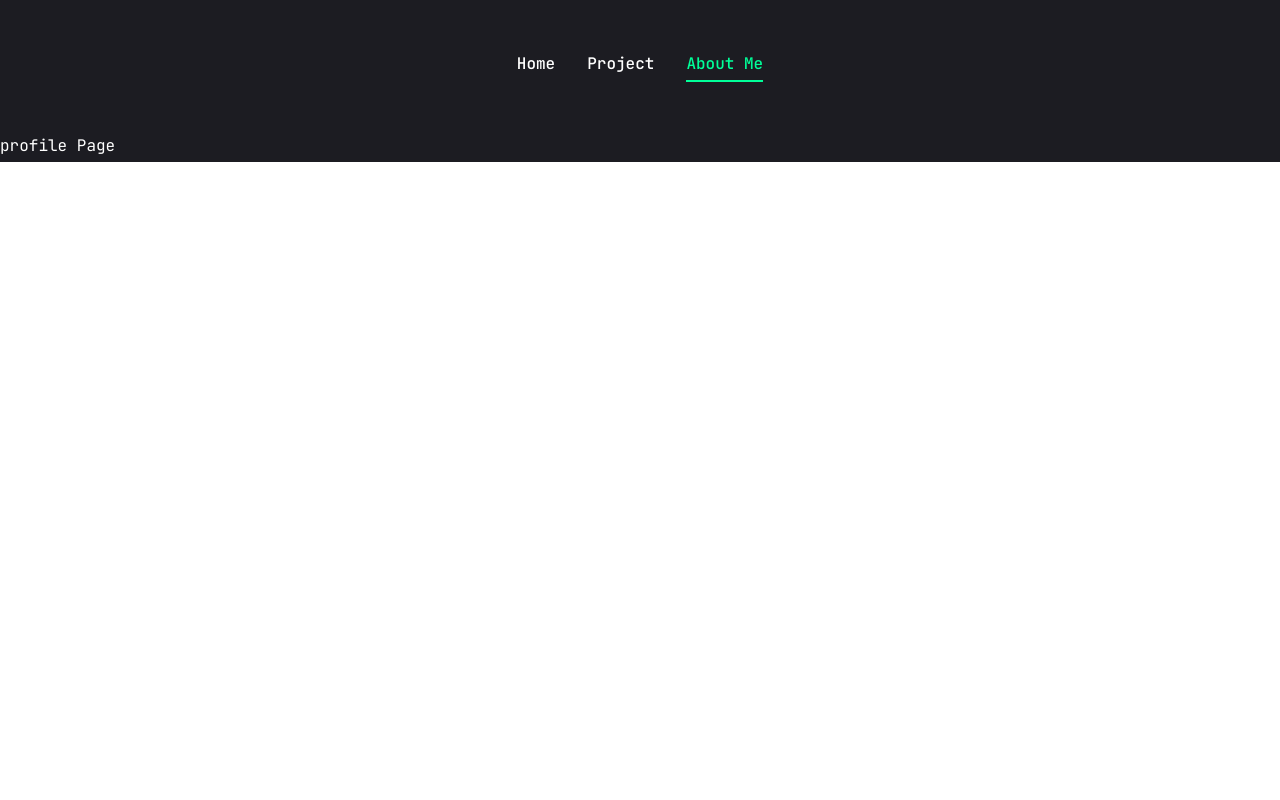
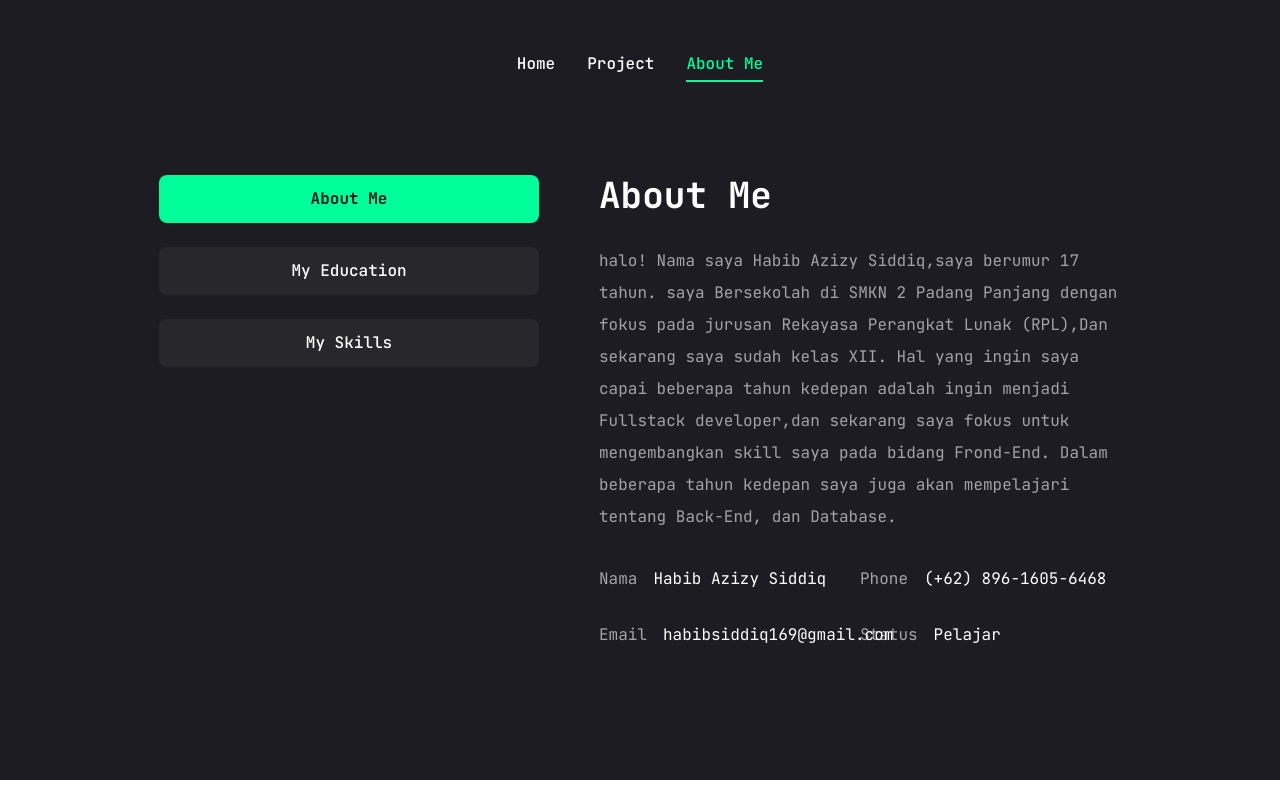
Before and after one commit to hbibazzysddq/habib-portofolio, a Next.js app: page /profile in a window 1280 px wide. Built offline with nearby package versions, Linux system fonts and the light colour scheme.

Commit message:
Menyelesaikan About Me

```diff
--- a/app/profile/page.tsx
+++ b/app/profile/page.tsx
@@ -1,11 +1,187 @@
-import React from 'react'
+"use client";
+
+import { Description } from "@radix-ui/react-dialog";
+import { info } from "console";
+import { title } from "process";
+import {FaHtml5, FaCss3 , FaPhp , FaLaravel, FaJs} from "react-icons/fa"
+import {SiTailwindcss, SiNextdotjs} from "react-icons/si";
+
+
+const about = {
+  title:"About Me",
+  description: "halo! Nama saya Habib Azizy Siddiq,saya berumur 17 tahun. saya Bersekolah di SMKN 2 Padang Panjang dengan fokus pada jurusan Rekayasa Perangkat Lunak (RPL),Dan sekarang saya sudah kelas XII. Hal yang ingin saya capai beberapa tahun kedepan adalah ingin menjadi Fullstack developer,dan sekarang saya fokus untuk mengembangkan skill saya pada bidang Frond-End. Dalam beberapa tahun kedepan saya juga akan mempelajari tentang Back-End, dan Database." ,
+  items: [
+    {
+      fieldName: "Nama",
+      fieldValue:"Habib Azizy Siddiq"
+    },
+    {
+      fieldName: "Phone",
+      fieldValue:"(+62) 896-1605-6468"
+    },
+    {
+      fieldName: "Email",
+      fieldValue:"habibsiddiq169@gmail.com"
+    },
+    {
+      fieldName: "Status",
+      fieldValue:"Pelajar"
+    }
+  ]
+};
+
+
+const pendidikan = {
+  title:"My Education ",
+  description: "Pendidikan yang telah saya jalani pada saat ini." ,
+  items:[
+    {
+      sekolah: "SDN 13 Balai-Balai",
+      tahun: "2013 - 2019"
+    },
+    {
+        sekolah: "SMPN 6 Padang Panjang",
+        tahun: "2019 - 2022"
+    },
+    {
+      sekolah: "SMKN 2 Padang Panjang",
+      tahun:"2022 - 2025"
+    },
+  ],
+};
+
+const skills = {
+  title:"My Skill",
+  description:"Beberapa Bahasa Pemograman dan Framework yang telah saya pelajari.",
+  skillist:[
+    {
+      icon: <FaHtml5/>,
+      name: "html 5"
+    },
+    {
+      icon: <FaCss3/>,
+      name: "css3"
+    },
+    {
+      icon: <FaJs/>,
+      name:"javascript"
+    },
+    {
+      icon: <FaPhp/>,
+      name:"php"
+    },
+    {
+      icon: <FaLaravel/>,
+      name:"laravel"
+    },
+    {
+      icon: <SiNextdotjs/>,
+      name:"next.js"
+    },
+    {
+      icon: <SiTailwindcss/>,
+      name:"tailwind.css"
+    },
+  ]
+};
+
+import { Tabs, TabsContent, TabsList, TabsTrigger } from "@radix-ui/react-tabs";
+
+import { Tooltip, TooltipContent, TooltipProvider, TooltipTrigger } from "@radix-ui/react-tooltip";
+
+import { ScrollArea } from "@radix-ui/react-scroll-area";
+
+import { motion } from "framer-motion";
 
 const profile = () => {
   return (
-    <div>
-      profile Page
+  <motion.div initial={{ opacity:0}} animate={{
+    opacity:1,
+    transition: {
+      delay:2.4,
+      duration:0.4,
+      ease:"easeIn"
+    }
+  }}
+  className="min-h-[81.2vh] flex items-center justify-center py-10 xl:py-0 xl:px-36">
+    <div className="container mx-auto">
+      <Tabs defaultValue="about"
+      className="flex flex-col xl:flex-row gap-[60px]">
+        <TabsList className="flex flex-col w-full max-w-[380px] mx-auto xl:mx-0 gap-6">
+          <TabsTrigger value="about" className="inline-flex  items-center w-full bg-[#27272c] justify-center whitespace-nowrap text-white rounded-lg p-3 text-base font-medium ring-offset-white transition-all disabled:pointer-events-none disabled:opacity-50 data-[state=active]:bg-accent data-[state=active]:text-primary data-[state=active]:font-bold data-[state=active]:shadow-sm">About Me</TabsTrigger>
+          <TabsTrigger value="education" className="inline-flex  items-center w-full bg-[#27272c] justify-center whitespace-nowrap text-white rounded-lg p-3 text-base font-medium ring-offset-white transition-all disabled:pointer-events-none disabled:opacity-50 data-[state=active]:bg-accent data-[state=active]:text-primary data-[state=active]:font-bold data-[state=active]:shadow-sm">My Education</TabsTrigger>
+          <TabsTrigger value="skills" className="inline-flex  items-center w-full bg-[#27272c] justify-center whitespace-nowrap text-white rounded-lg p-3 text-base font-medium ring-offset-white transition-all disabled:pointer-events-none disabled:opacity-50 data-[state=active]:bg-accent data-[state=active]:text-primary data-[state=active]:font-bold data-[state=active]:shadow-sm">My Skills</TabsTrigger>
+        </TabsList>
+        <div className="min-h-[70vh] w-full">
+          <TabsContent value="about" className="w-full">
+            <div className="flex flex-col gap-[30px] text-center xl:text-left">
+              <h3 className="text-4xl font-bold">{about.title}</h3>
+              <p className="max-w-[600px] text-white/60 mx-auto xl:mx-0">{about.description}
+              </p>
+              <ScrollArea className="h-full">
+                <ul className="grid grid-cols-1 lg:grid-cols-2 gap-y-6 max-w-[620px] mx-auto xl:mx-0">
+                {about.items.map((item, index) => (
+                  <li key={index}
+                  className="flex items-center justify-center xl:justify-start gap-4">
+                    <span className="text-white/60">{item.fieldName}</span>
+                    <p className="text-base">{item.fieldValue}</p>
+                  </li>
+                ))}
+
+
+                </ul>
+              </ScrollArea>
+            </div>
+          </TabsContent>
+          <TabsContent value="education" className="w-full ">
+            <div className="flex flex-col gap-[30px] text-center xl:text-left">
+                <h3 className="text-4xl font-bold">
+                  {pendidikan.title}
+                </h3>
+                <p className="max-w-[600px] text-white/60 mx-auto xl:mx-0">{pendidikan.description}</p>
+                <ScrollArea className="h-[400px] ">
+                  <ul className="grid grid-cols-1 lg:grid-cols-2 gap-[30px]">
+                    {pendidikan.items.map((item, index)=> (
+                      <li key={index}
+                      className="bg-[#232329] h-[184px] py-6 px-10 rounded-xl flex flex-col justify-center items-center lg:items-start gap-1" >
+                        <span className="text-accent">{item.tahun}</span>
+                        <h3 className="text-xl max-w-[260px] min-h-[60px] text-center lg:text-left">{item.sekolah}</h3>
+                      </li>
+                    ))}
+
+                  </ul>
+                </ScrollArea>
+            </div>
+          </TabsContent>
+          <TabsContent value="skills" className="w-full">
+            <div className="flex flex-col gap-[30px]">
+              <h3 className="text-4xl font-bold">{skills.title}</h3>
+              <p className="max-w-[600px] text-white/60">{skills.description}</p>
+            </div>
+            <ul className="grid grid-cols-2 lg:grid-cols-3 md:grid-cols-4 gap-4 xl:gap-[30px]">
+              {skills.skillist.map((skill, index)=>{
+                return(
+                <li key={index}>
+                  <TooltipProvider delayDuration={100}>
+                    <Tooltip>
+                      <TooltipTrigger className="w-full h-[150px] bg-[#232329] rounded-xl flex justify-center items-center group">
+                        <div className="text-6xl group-hover:text-accent transition-all duration-300">{skill.icon}</div>
+                      </TooltipTrigger>
+                      <TooltipTrigger className="">
+                        <div className="capitalize">{skill.name}</div>
+                      </TooltipTrigger>
+                    </Tooltip>
+                  </TooltipProvider>
+                </li>
+                )
+              })}
+            </ul>
+          </TabsContent>
+        </div>
+      </Tabs>
     </div>
-  )
-}
+  </motion.div>
+  );
+};
 
 export default profile
--- a/app/projek/page.tsx
+++ b/app/projek/page.tsx
@@ -9,6 +9,7 @@ import { Tooltip, TooltipContent, TooltipProvider, TooltipTrigger } from "@radix
 import Link from "next/link";
 import Image from "next/image";
 import { Swiper as SwiperType } from "swiper";  // Import Swiper type
+import WorkSliderBtns from "@/components/WorkSliderBtns";
 
 // Projects array
 const projects = [
@@ -38,7 +39,7 @@ const projects = [
       { name: "Php" },
       { name: "Laravel" },
     ],
-    image: '/todolist.png', // Ganti dengan path gambar yang benar
+    image: '/', // Ganti dengan path gambar yang benar
     live: "",
     github: ""
   },
@@ -127,10 +128,23 @@ const Projek = () => {
               {projects.map((project, index) => (
                 <SwiperSlide key={index} className="xl:h-[520px] ">
                   <div className="h-[460px] relative group flex justify-center items-center bg-pink-50">
-
+                      <div className="absolute top-0 bottom-0 w-full h-full bg-black/10 z-10"></div>
+                      <div className="relative w-full h-full">
+                          <Image
+                          src = {project.image}
+                          fill
+                          className="object-cover"
+                          alt=""
+                          />
+                      </div>
                   </div>
                 </SwiperSlide>
               ))}
+
+              <WorkSliderBtns
+                containerStyles="flex gap-2 absolute right-0 bottom-[calc(50%_-_22px)] xl:bottom-0 z-20 w-full justify-between xl:w-max xl:justify-none"
+                btnStyles="bg-accent hover:bg-accent-hover text-primary text[22px] w-[44px] h-[44px] flex justify-center items-center transition-all"
+                iconStyles={""}              />
             </Swiper>
           </div>
         </div>
--- /dev/null
+++ b/components/WorkSliderBtns.tsx
@@ -0,0 +1,27 @@
+"use client";
+
+import { useSwiper } from "swiper/react";
+import { PiCaretLeftBold, PiCaretRightBold } from "react-icons/pi";
+
+interface WorkSliderBtnsProps {
+  containerStyles: string;
+  btnStyles: string;
+  iconStyles: string;
+}
+
+const WorkSliderBtns: React.FC<WorkSliderBtnsProps> = ({ containerStyles, btnStyles, iconStyles }) => {
+  const swiper = useSwiper();
+
+  return (
+    <div className={containerStyles}>
+      <button className={btnStyles} onClick={() => swiper.slidePrev()}>
+        <PiCaretLeftBold className={iconStyles} onClick={()=> swiper.slidePrev()} />
+      </button>
+      <button className={btnStyles} onClick={() => swiper.slideNext()}>
+        <PiCaretRightBold className={iconStyles} onClick={()=> swiper.slideNext()}  />
+      </button>
+    </div>
+  );
+};
+
+export default WorkSliderBtns;
--- a/components/ui/tabs.tsx
+++ b/components/ui/tabs.tsx
@@ -1,4 +1,4 @@
-"use client"
+"use client";
 
 import * as React from "react"
 import * as TabsPrimitive from "@radix-ui/react-tabs"
@@ -14,7 +14,7 @@ const TabsList = React.forwardRef<
   <TabsPrimitive.List
     ref={ref}
     className={cn(
-      "inline-flex h-10 items-center justify-center rounded-md bg-neutral-100 p-1 text-neutral-500 dark:bg-neutral-800 dark:text-neutral-400",
+      "inline-flex h-auto rounded-md p-1 text-primary",
       className
     )}
     {...props}
@@ -29,7 +29,7 @@ const TabsTrigger = React.forwardRef<
   <TabsPrimitive.Trigger
     ref={ref}
     className={cn(
-      "inline-flex items-center justify-center whitespace-nowrap rounded-sm px-3 py-1.5 text-sm font-medium ring-offset-white transition-all focus-visible:outline-none focus-visible:ring-2 focus-visible:ring-neutral-950 focus-visible:ring-offset-2 disabled:pointer-events-none disabled:opacity-50 data-[state=active]:bg-white data-[state=active]:text-neutral-950 data-[state=active]:shadow-sm dark:ring-offset-neutral-950 dark:focus-visible:ring-neutral-300 dark:data-[state=active]:bg-neutral-950 dark:data-[state=active]:text-neutral-50",
+      "inline-flex  items-center w-full bg-[#27272c] justify-center whitespace-nowrap text-white rounded-lg p-3 text-base font-medium ring-offset-white transition-all disabled:pointer-events-none disabled:opacity-50 data-[state=active]:bg-accent data-[state=active]:text-primary data-[state=active]:font-bold data-[state=active]:shadow-sm",
       className
     )}
     {...props}
@@ -44,7 +44,7 @@ const TabsContent = React.forwardRef<
   <TabsPrimitive.Content
     ref={ref}
     className={cn(
-      "mt-2 ring-offset-white focus-visible:outline-none focus-visible:ring-2 focus-visible:ring-neutral-950 focus-visible:ring-offset-2 dark:ring-offset-neutral-950 dark:focus-visible:ring-neutral-300",
+      "min-h-[480px] ring-offset-white focus-visible:outline-none focus-visible:ring-2 focus-visible:ring-neutral-950 focus-visible:ring-offset-2 dark:ring-offset-neutral-950 dark:focus-visible:ring-neutral-300",
       className
     )}
     {...props}
```
Also changed, not shown: .eslintrc.json.
